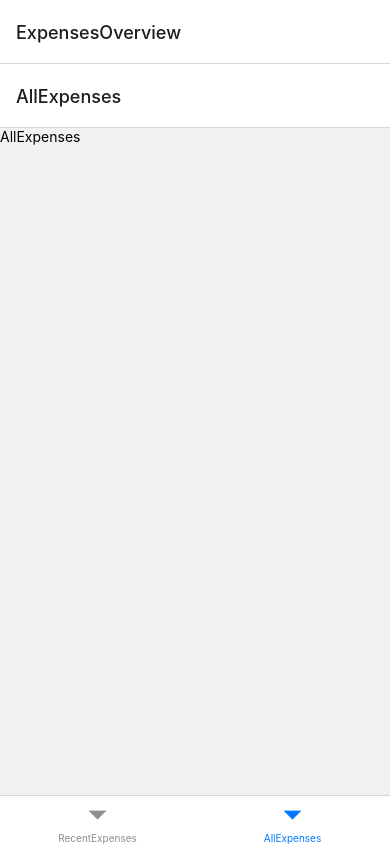
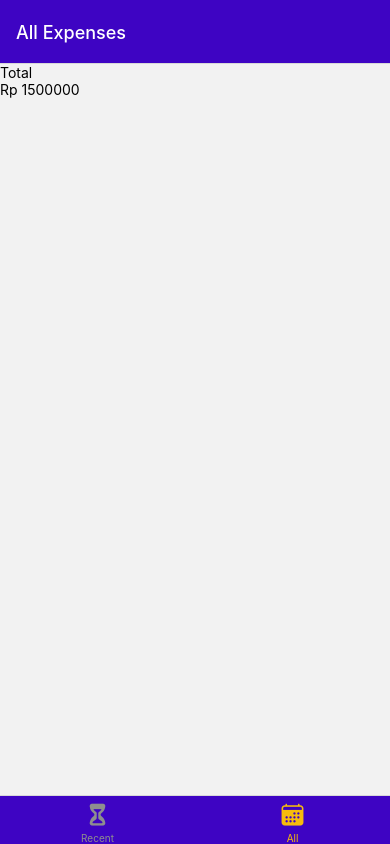
Before and after one commit to ibnunaufal/expense-tracker, a React Native app: screen /AllExpenses in a window 390 px wide. Built offline with nearby package versions, Linux system fonts and the light colour scheme.

Commit message:
create component & adjust navigation

```diff
--- a/App.js
+++ b/App.js
@@ -1,30 +1,65 @@
-import { createBottomTabNavigator } from '@react-navigation/bottom-tabs';
-import { NavigationContainer } from '@react-navigation/native';
-import { createNativeStackNavigator } from '@react-navigation/native-stack';
-import { StatusBar } from 'expo-status-bar';
-import { StyleSheet, Text, View } from 'react-native';
-import AllExpenses from './screens/AllExpenses';
-import ManageExpenses from './screens/ManageExpenses';
-import RecentExpenses from './screens/RecentExpenses';
+import { createBottomTabNavigator } from "@react-navigation/bottom-tabs";
+import { NavigationContainer } from "@react-navigation/native";
+import { createNativeStackNavigator } from "@react-navigation/native-stack";
+import { StatusBar } from "expo-status-bar";
+import { StyleSheet, Text, View } from "react-native";
+import { GlobalStyles } from "./constant/styles";
+import AllExpenses from "./screens/AllExpenses";
+import ManageExpenses from "./screens/ManageExpenses";
+import RecentExpenses from "./screens/RecentExpenses";
+import { Ionicons } from "@expo/vector-icons";
 
-const Stack = createNativeStackNavigator()
-const Bottom = createBottomTabNavigator()
+const Stack = createNativeStackNavigator();
+const Bottom = createBottomTabNavigator();
 
-function ExpensesOverview(){
-  return <Bottom.Navigator>
-    <Bottom.Screen name='RecentExpenses' component={RecentExpenses}/>
-    <Bottom.Screen name='AllExpenses' component={AllExpenses}/>
-  </Bottom.Navigator>
+function ExpensesOverview() {
+  return (
+    <Bottom.Navigator
+      screenOptions={{
+        headerStyle: { backgroundColor: GlobalStyles.colors.primary500 },
+        headerTintColor: "white",
+        tabBarStyle: { backgroundColor: GlobalStyles.colors.primary500 },
+        tabBarActiveTintColor: GlobalStyles.colors.accent500,
+      }}
+    >
+      <Bottom.Screen
+        name="RecentExpenses"
+        component={RecentExpenses}
+        options={{
+          title: "Recent Expenses",
+          tabBarLabel: "Recent",
+          tabBarIcon: ({ color, size }) => (
+            <Ionicons name="hourglass" size={size} color={color} />
+          ),
+        }}
+      />
+      <Bottom.Screen
+        name="AllExpenses"
+        component={AllExpenses}
+        options={{
+          title: "All Expenses",
+          tabBarLabel: "All",
+          tabBarIcon: ({ color, size }) => (
+            <Ionicons name="calendar" size={size} color={color} />
+          ),
+        }}
+      />
+    </Bottom.Navigator>
+  );
 }
 
 export default function App() {
   return (
     <>
-      <StatusBar style="auto" />
+      <StatusBar style="light" />
       <NavigationContainer>
         <Stack.Navigator>
-          <Stack.Screen name='ExpensesOverview' component={ExpensesOverview} />
-          <Stack.Screen name='ManageExpense' component={ManageExpenses} />
+          <Stack.Screen
+            name="ExpensesOverview"
+            component={ExpensesOverview}
+            options={{ headerShown: false }}
+          />
+          <Stack.Screen name="ManageExpense" component={ManageExpenses} />
         </Stack.Navigator>
       </NavigationContainer>
     </>
@@ -34,8 +69,8 @@ export default function App() {
 const styles = StyleSheet.create({
   container: {
     flex: 1,
-    backgroundColor: '#fff',
-    alignItems: 'center',
-    justifyContent: 'center',
+    backgroundColor: "#fff",
+    alignItems: "center",
+    justifyContent: "center",
   },
 });
--- /dev/null
+++ b/components/ExpensesOutput/ExpensesList.js
@@ -0,0 +1,8 @@
+import { FlatList, StyleSheet, Text, View } from 'react-native'
+import React from 'react'
+
+export default function ExpensesList() {
+  return <FlatList />
+}
+
+const styles = StyleSheet.create({})
--- /dev/null
+++ b/components/ExpensesOutput/ExpensesOutput.js
@@ -0,0 +1,30 @@
+import { FlatList, StyleSheet, Text, View } from "react-native";
+import React from "react";
+import ExpensesSummary from "./ExpensesSummary";
+import ExpensesList from "./ExpensesList";
+
+const DUMMY_EXPENSES = [
+    {
+        id: 'e1',
+        desc: 'Shoes',
+        amount: 1000000,
+        date: new Date('2022-09-22')
+    },
+    {
+        id: 'e2',
+        desc: 'Shocks',
+        amount: 500000,
+        date: new Date('2022-09-22')
+    }
+]
+
+export default function ExpensesOutput({ expenses, expensesPeriod }) {
+  return (
+    <View>
+      <ExpensesSummary expenses={DUMMY_EXPENSES} periodName={expensesPeriod} />
+      <ExpensesList />
+    </View>
+  );
+}
+
+const styles = StyleSheet.create({});
--- /dev/null
+++ b/components/ExpensesOutput/ExpensesSummary.js
@@ -0,0 +1,16 @@
+import { StyleSheet, Text, View } from "react-native";
+import React from "react";
+
+export default function ExpensesSummary({ expenses, periodName }) {
+  const expensesSums = expenses.reduce((sum, expense) => {
+    return sum + expense.amount
+  }, 0);
+  return (
+    <View>
+      <Text>{periodName}</Text>
+      <Text>Rp {expensesSums}</Text>
+    </View>
+  );
+}
+
+const styles = StyleSheet.create({});
--- /dev/null
+++ b/constant/styles.js
@@ -0,0 +1,16 @@
+export const GlobalStyles = {
+    colors: {
+      primary50: '#e4d9fd',
+      primary100: '#c6affc',
+      primary200: '#a281f0',
+      primary400: '#5721d4',
+      primary500: '#3e04c3',
+      primary700: '#2d0689',
+      primary800: '#200364',
+      accent500: '#f7bc0c',
+      error50: '#fcc4e4',
+      error500: '#9b095c',
+      gray500: '#39324a',
+      gray700: '#221c30',
+    },
+  };
--- a/screens/AllExpenses.js
+++ b/screens/AllExpenses.js
@@ -1,10 +1,11 @@
 import { StyleSheet, Text, View } from 'react-native'
 import React from 'react'
+import ExpensesOutput from '../components/ExpensesOutput/ExpensesOutput'
 
 export default function AllExpenses() {
   return (
     <View>
-      <Text>AllExpenses</Text>
+      <ExpensesOutput expensesPeriod={'Total'}/>
     </View>
   )
 }
```
